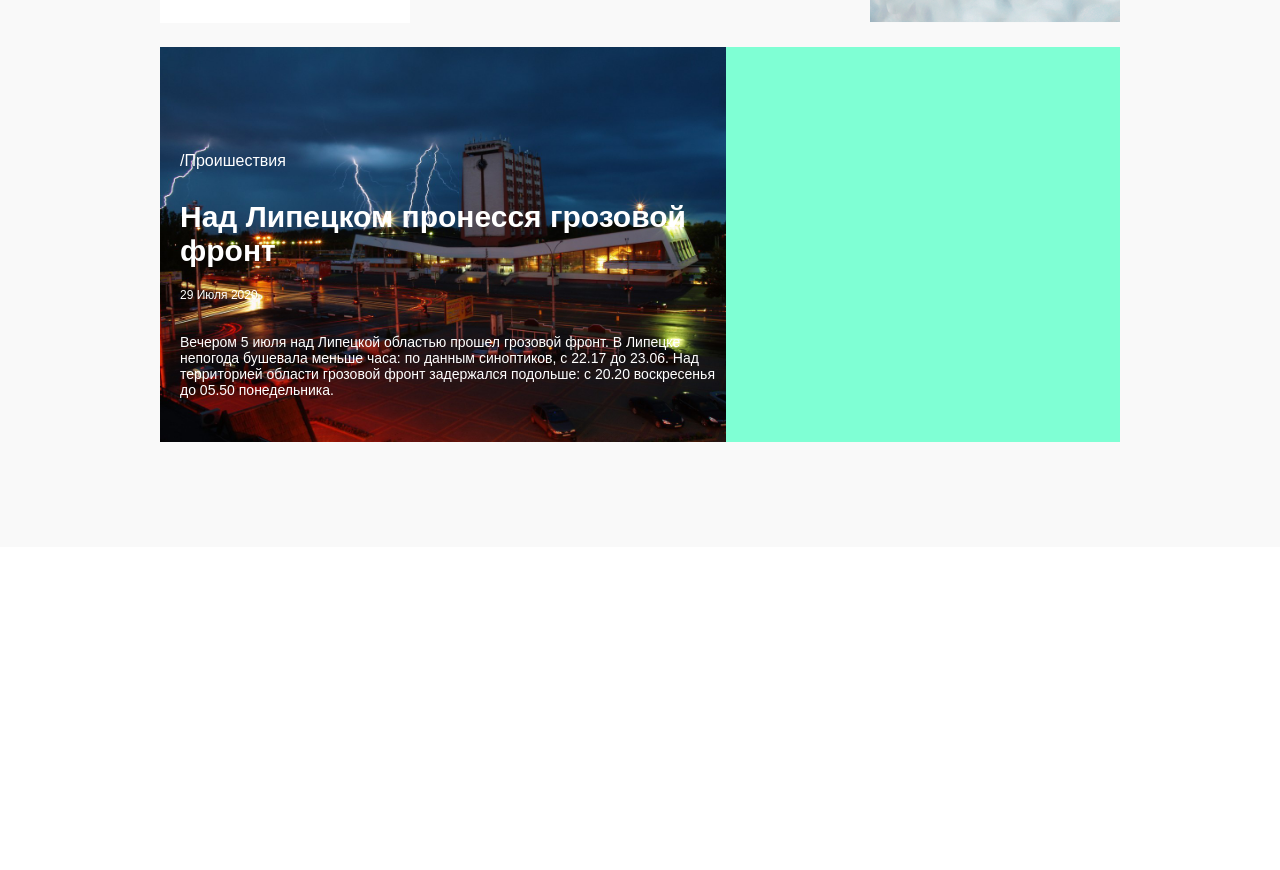
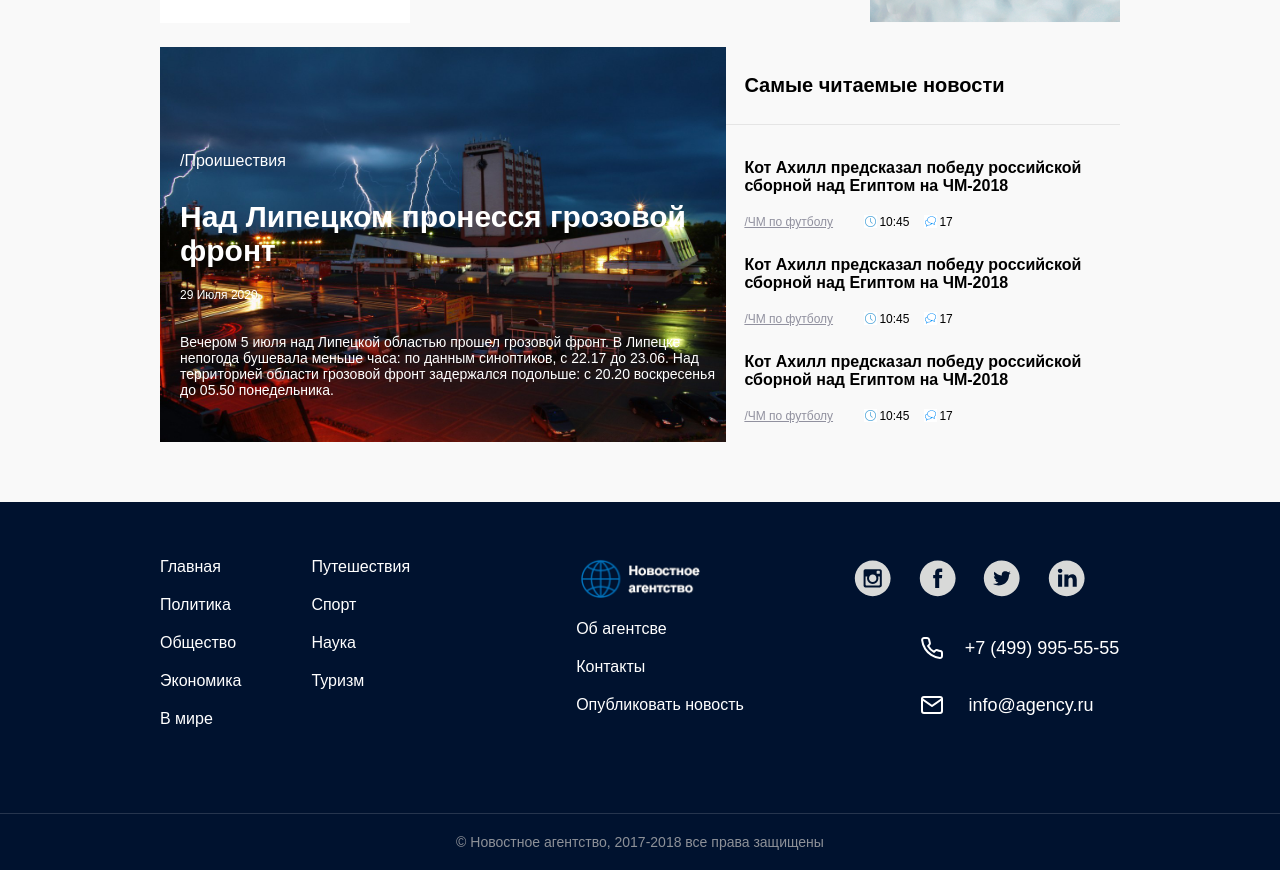
Before and after one commit to makedon4eg/portfolioNewsPortal, a plain HTML site: page index.html in a window 1280 px wide. Shown: the part 1075-1945 px from the top of the page. Before the commit the page ends 1622 px from the top, so only its background shows below. Drawn offline with Linux system fonts and the light colour scheme.

Commit message:
add v0.9

```diff
--- a/index.html
+++ b/index.html
@@ -172,9 +172,80 @@
 					</p>
 				</div>
 				<div class="special-news-container2">
+					<h2>Самые читаемые новости</h2>
+					<div class="news-item">
+						<div class="news-item-text">
+							Кот Ахилл предсказал победу российской сборной над Египтом на ЧМ-2018
+						</div>
+						<div class="news-item-props">
+							<a href="#">/ЧМ по футболу</a>
+							<div class="news-time">10:45</div>
+							<div class="news-comments-count">17</div>
+						</div>
+					</div>
+					<div class="news-item">
+						<div class="news-item-text">
+							Кот Ахилл предсказал победу российской сборной над Египтом на ЧМ-2018
+						</div>
+						<div class="news-item-props">
+							<a href="#">/ЧМ по футболу</a>
+							<div class="news-time">10:45</div>
+							<div class="news-comments-count">17</div>
+						</div>
+					</div>
+					<div class="news-item" id="last-news">
+						<div class="news-item-text">
+							Кот Ахилл предсказал победу российской сборной над Египтом на ЧМ-2018
+						</div>
+						<div class="news-item-props">
+							<a href="#">/ЧМ по футболу</a>
+							<div class="news-time">10:45</div>
+							<div class="news-comments-count">17</div>
+						</div>
+					</div>
 				</div>
 			</div>
 		</div>
+		<footer>
+			<div class="fixed-container" id="footer">
+				<div class="footer-container-1">
+					<nav id="footer-navigation">
+						<ul>
+							<li><a href="#">Главная</a></li>
+							<li><a href="#">Политика</a></li>
+							<li><a href="#">Общество</a></li>
+							<li><a href="#">Экономика</a></li>
+							<li><a href="#">В мире</a></li>
+							<li><a href="#">Путешествия</a></li>
+							<li><a href="#">Спорт</a></li>
+							<li><a href="#">Наука</a></li>
+							<li><a href="#">Туризм</a></li>
+						</ul>
+					</nav>
+				</div>
+				<div class="footer-container-2">
+					<img src="img/logo-footer.png" alt="Logo" width="120px" height="40px">
+					<ul>
+						<li><a href="#">Об агентсве</a></li>
+						<li><a href="#">Контакты</a></li>
+						<li><a href="#">Опубликовать новость</a></li>
+					</ul>
+				</div>
+				<div class="footer-container-3">
+					<a href="#"><img src="img/iconfinder_instagram_circle_gray_107138.svg" alt="instagram"></a>
+					<a href="#"><img src="img/iconfinder_facebook_circle_gray_107140.svg" alt="facebook"></a>
+					<a href="#"><img src="img/iconfinder_twitter_circle_gray_107135.svg" alt="twitter"></a>
+					<a href="#"><img src="img/iconfinder_linkedin_circle_gray_107149.svg" alt="linkedin"></a>
+					<a href="+74999955555" id="phone">+7 (499) 995-55-55</a>
+					<a href="info@agency.ru" id="mail">info@agency.ru</a>
+				</div>
+			</div>
+			<div class="watermark">
+				<p>
+					© Новостное агентство, 2017-2018 все права защищены
+				</p>
+			</div>
+		</footer>
 	</div>
 </body>
 </html>
--- a/styles.css
+++ b/styles.css
@@ -19,7 +19,7 @@ h1 {
 }
 
 #black-bar {
-	background-color: black;
+	background-color: #00122f;
 	color: white;
 	padding: 20px 0;
 	font-size: 16px;
@@ -327,7 +327,7 @@ li.navigation.slash {
 
 .special-news-container1 {
 	width: 558px;
-	height: 395px;
+	height: 350px;
 	background-image: url("img/special-news.jpg");
 	background-repeat: no-repeat;
 	background-size: 566px 395px;
@@ -363,7 +363,119 @@ li.navigation.slash {
 .special-news-container2 {
 	width: 402px;
 	height: 395px;
-	background-color: aquamarine;
+}
 
+.special-news-container2 .news-item-text {
+	font-weight: bold;
+	font-size: 16px;
+}
+
+ #last-news  {
+	margin-bottom: 0px !important;
 
 }
+
+footer  {
+	background-color: #00122f;
+	height: 312px;
+
+}
+
+#footer {
+	display: flex;
+
+}
+
+.footer-container-1 {
+	width: 320px;
+	height: 255px;
+	padding-top: 56px;
+
+}
+#footer-navigation ul {
+	padding-left: 0px;
+	display: flex;
+	flex-direction: column;
+	flex-wrap: wrap;
+	max-height: 200px;
+	margin-top: 0px;
+
+}
+
+footer li {
+	list-style-type: none;
+	margin-bottom: 20px;
+}
+
+footer a {
+	color: white;
+	text-decoration: none;
+	font-size: 16px;
+
+}
+
+.footer-container-2 {
+	width: 320px;
+	height: 255px;
+	padding-top: 56px;
+	display: flex;
+	flex-direction: column;
+	align-items: center;
+}
+
+.footer-container-2 ul {
+	margin-top: 22px;
+
+}
+
+.footer-container-3 {
+	width: 320px;
+	height: 255px;
+	padding-top: 56px;
+	text-align: center;
+}
+
+.footer-container-3 img {
+	width: 40px;
+	height: 40px;
+	margin-left: 20px;
+}
+
+#phone {
+	display: block;
+	padding-left: 44px;
+	padding-top: 2px;
+	padding-bottom: 2px;
+	background-image: url("img/phone.svg");
+	background-repeat: no-repeat;
+	font-size: 18px;
+	margin-top: 34px;
+	margin-left: 120px;
+
+}
+
+#mail {
+	display: block;
+	padding-left: 22px;
+	padding-top: 2px;
+	padding-bottom: 2px;
+	background-image: url("img/mail.svg");
+	background-repeat: no-repeat;
+	font-size: 18px;
+	margin-top: 32px;
+	margin-left: 120px;
+}
+
+.watermark {
+	text-align: center;
+	color: #8d9198;
+	font-size: 14px;
+	border-top: 1px solid #26354e;
+	background-color: #00122f;
+	padding-bottom: 20px;
+	padding-top: 20px;
+}
+
+.watermark P {
+	margin: 0;
+}
```
Also changed, not shown: img/iconfinder_facebook_circle_gray_107140.svg (added), img/iconfinder_instagram_circle_gray_107138.svg (added), img/iconfinder_linkedin_circle_gray_107149.svg (added), img/iconfinder_twitter_circle_gray_107135.svg (added), img/logo-footer.png (added), img/mail.svg (added), img/phone.svg (added).
